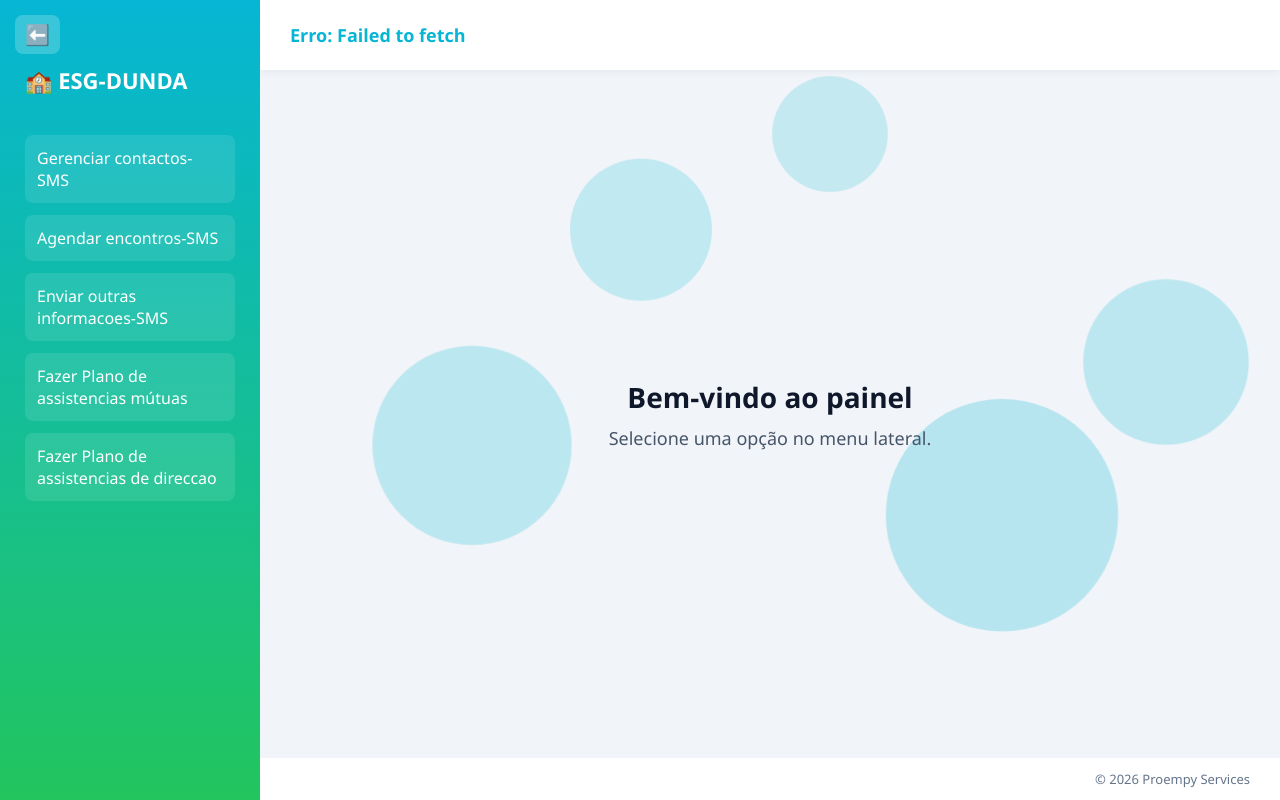
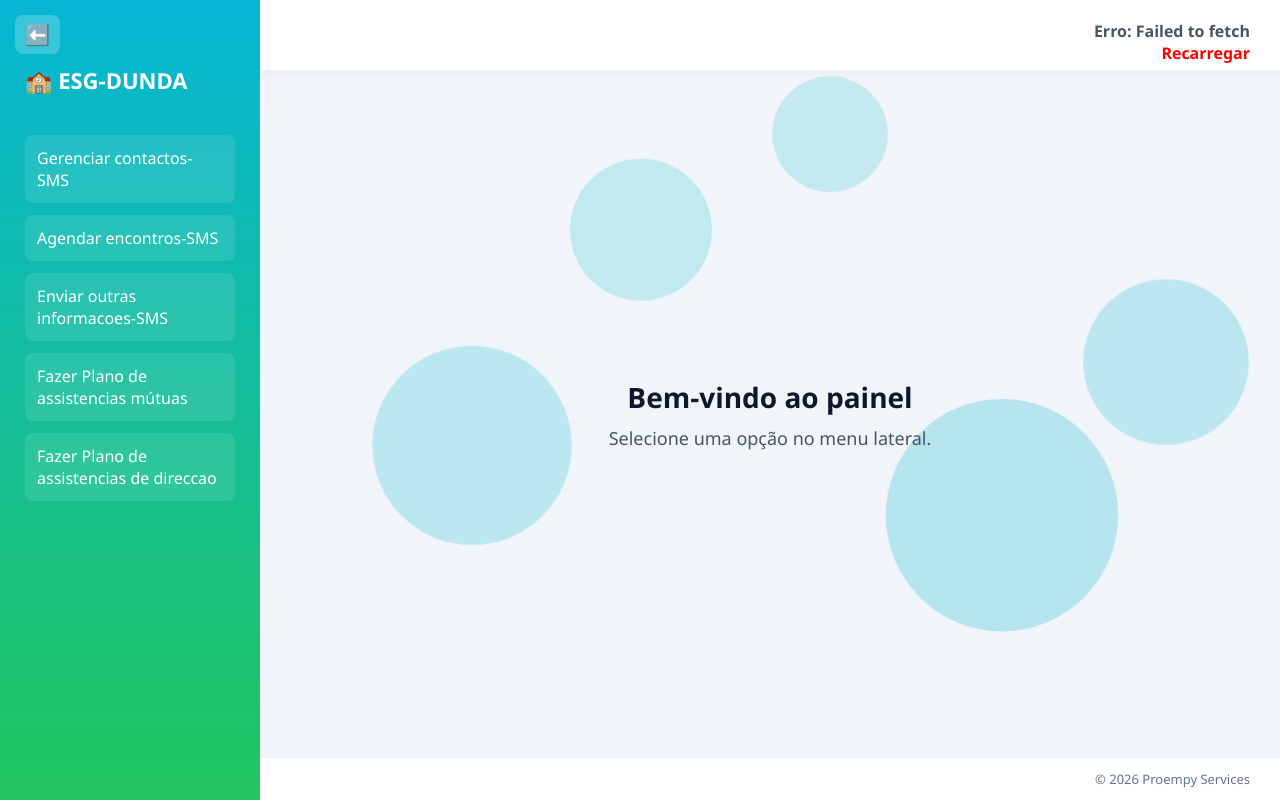
Before and after one commit to albertgualimbo76-ctrl/esg-dunda, a FastAPI app: template templates/dap.html in a window 1280 px wide. Run offline with FastAPI, Linux system fonts and the light colour scheme; the template is opened without the code that fills it, so the values that code supplies are empty.

Commit message:
Add files via upload

```diff
--- a/templates/dap.html
+++ b/templates/dap.html
@@ -36,8 +36,14 @@ body{display:flex;background:#f1f5f9;}
 
 .logo{font-size:22px;font-weight:bold;margin:40px 0 40px 0;}
 
-.menu{display:flex;flex-direction:column;gap:12px;}
+/* Menu */
+.menu{
+    display:flex;
+    flex-direction:column;
+    gap:12px;
+}
 
+/* Itens do menu */
 .menu a{
     text-decoration:none;
     color:white;
@@ -67,12 +73,6 @@ body{display:flex;background:#f1f5f9;}
     padding:0 30px;
     box-shadow:0 2px 8px rgba(0,0,0,0.05);
     z-index:2;
-}
-
-.topbar span{
-    color: #06b6d4;
-    font-weight: bold;
-    font-size: 18px;
 }
 
 /* ÁREA CENTRAL */
@@ -155,6 +155,28 @@ body{display:flex;background:#f1f5f9;}
     text-align:right;
     z-index:2;
 }
+
+/* Estilo para o contador de SMS */
+#smsCount {
+    color: #475569; /* cor padrão */
+    font-weight: bold;
+    font-size: 16px;
+    text-align: right;
+    display: inline-block;
+    margin-top: 20px;
+    position: absolute;
+    right: 30px;
+    top: 0px;
+}
+
+/* Estilo para o "Recarregar" */
+.recarregar {
+    color: red; /* Vermelho */
+    font-weight: bold;
+    text-decoration: none; /* Remover sublinhado */
+    cursor: pointer;
+    font-size: 16px;
+}
 </style>
 </head>
 
@@ -181,9 +203,13 @@ body{display:flex;background:#f1f5f9;}
 <div class="main">
 
     <div class="topbar">
+        <div></div> <!-- Aqui ficará o título da topbar ou qualquer outro conteúdo -->
 
-        <div>
-            <span id="smsCount"></span>
+        <!-- Colocando o saldo de SMS e recarga no lado direito da topbar -->
+        <div id="smsCount">
+            <span id="smsText">Saldo SMS: Carregando...</span>
+            <br>
+            <a id="recarregarLink" class="recarregar" href="https://mozesms.com" target="_blank">Recarregar</a>
         </div>
     </div>
 
@@ -238,7 +264,7 @@ async function consultarSaldo() {
         }
 
     } catch (error) {
-        document.getElementById('smsCount').textContent = `Erro: ${error.message}`;
+        document.getElementById('smsText').textContent = `Erro: ${error.message}`;
     }
 }
 
@@ -251,11 +277,15 @@ function calcularSmsEquivalentes(saldo) {
 
 // Função para mostrar o SMS na área
 function mostrarSmsEquivalentes(smsEquivalentes) {
-    const smsCountElement = document.getElementById('smsCount');
-    smsCountElement.textContent = `Disponíveis: ${smsEquivalentes.toFixed()} SMS`;
+    const smsTextElement = document.getElementById('smsText');
+    smsTextElement.textContent = `Saldo SMS: ${smsEquivalentes.toFixed()}`;
 
+    // Se o saldo for baixo, mostrar "Recarregar" em vermelho
     if (smsEquivalentes <= 100) {
-        smsCountElement.innerHTML += `<br><span style="color:red;"> Seus SMS estão acabando! <a href="https://mozesms.com" target="_blank">Clica aqui para recarregue sua conta</a></span>`;
+        const recarregarLink = document.getElementById('recarregarLink');
+        recarregarLink.style.display = 'inline'; // Mostrar o link para recarregar
+    } else {
+        document.getElementById('recarregarLink').style.display = 'none'; // Esconder caso o saldo seja suficiente
     }
 }
 
```
